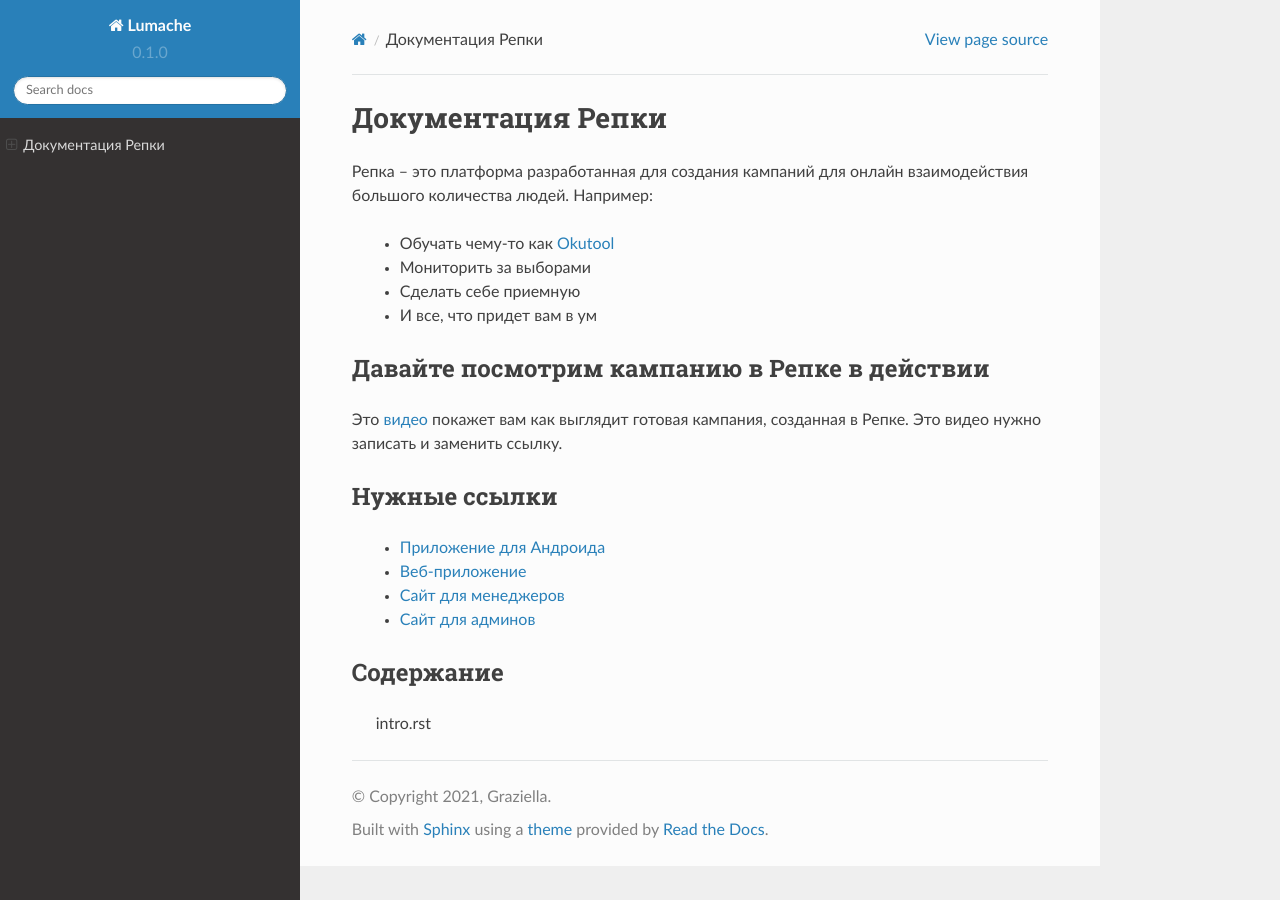
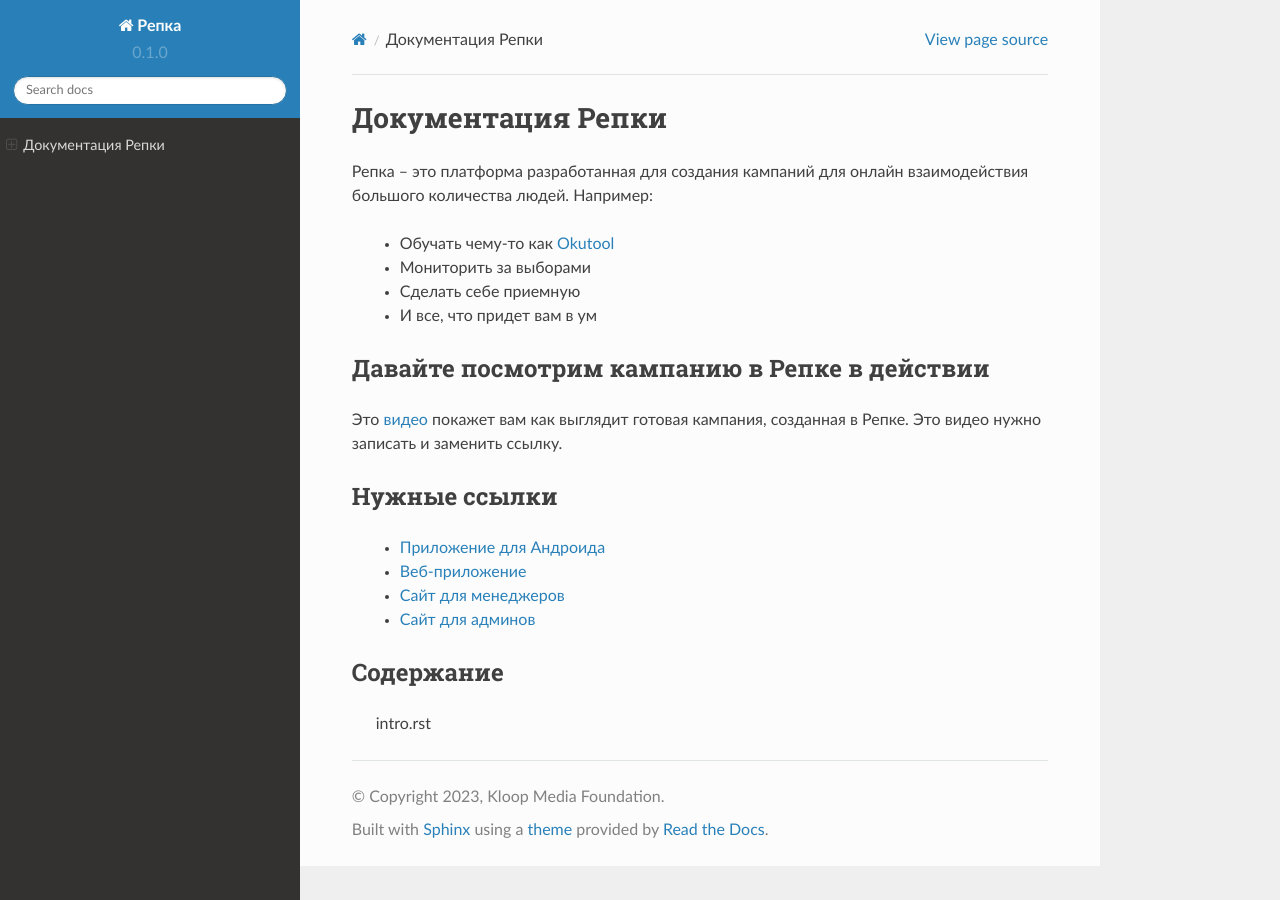
Before and after one commit to bbekaa/repka-tutorial, a Sphinx documentation site: the page built from docs/source/index.rst, in a window 1280 px wide. Built offline with Sphinx 7.4.7 and the Read the Docs theme 2.0.0, drawn with Linux system fonts in a browser that asks for light colours.

Commit message:
Update conf.py

```diff
--- a/docs/source/conf.py
+++ b/docs/source/conf.py
@@ -2,9 +2,9 @@
 
 # -- Project information
 
-project = 'Lumache'
-copyright = '2021, Graziella'
-author = 'Graziella'
+project = 'Репка'
+copyright = '2023, Kloop Media Foundation'
+author = 'Bekmyrza Isakov'
 
 release = '0.1'
 version = '0.1.0'
```
